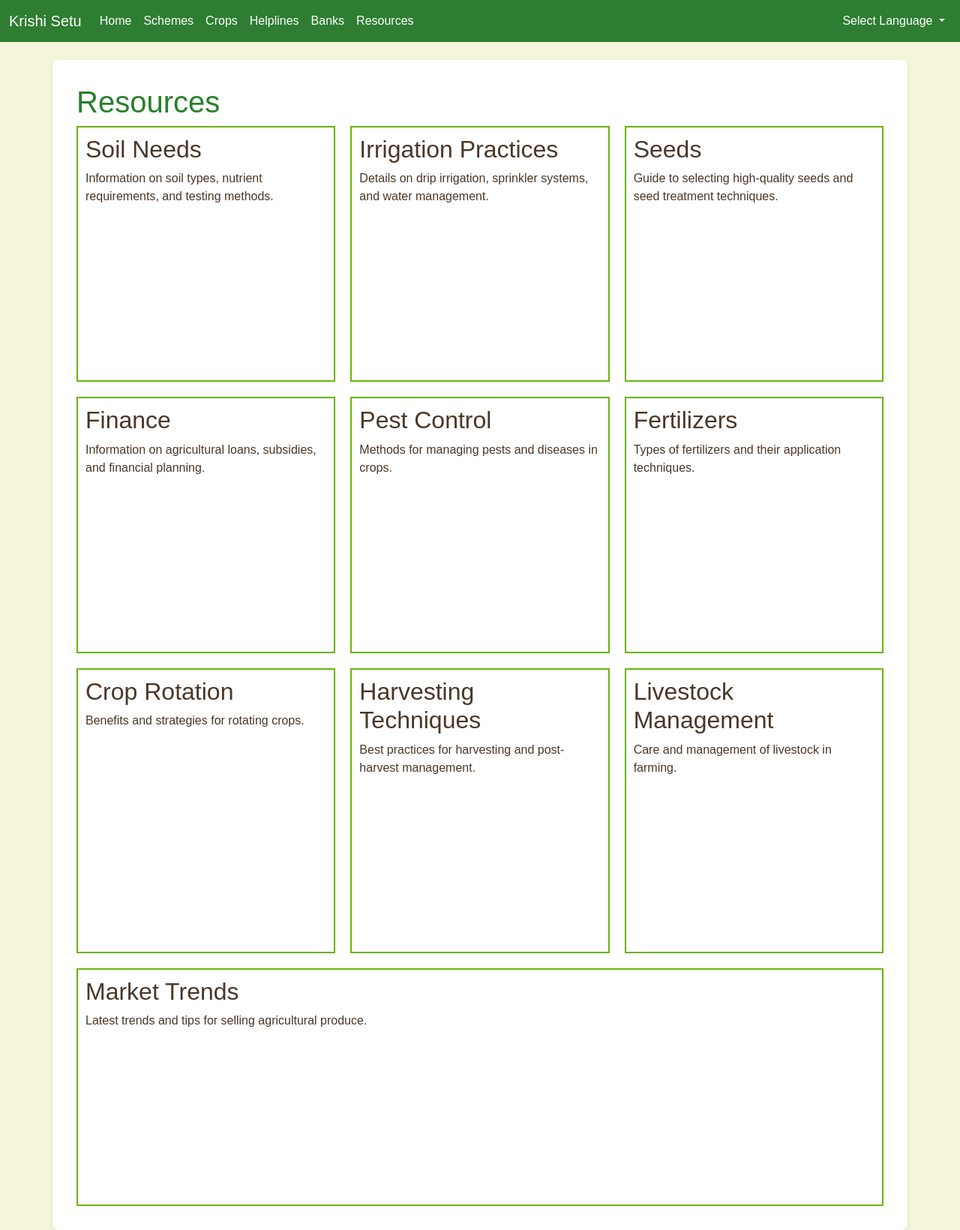
After one commit to ApekshaDatt/KrishiSetu, a Flask app: page /resources in a window 1280 px wide. The commit adds this page. Shown: the whole page at 75% size. Run offline with Flask 3, Linux system fonts and the light colour scheme.

Commit message:
Resources

```diff
--- a/app.py
+++ b/app.py
@@ -36,7 +36,12 @@ def load_translations(lang):
             'select_region',
             'crop_schemes_title',
             'download_document',
-            'select_language'
+            'select_language',
+            'num',
+            'desc',
+            'kcc',
+            'pmkisan',
+            'agri'
         ]
         for key in required_keys:
             if key not in translations:
@@ -54,6 +59,12 @@ def index():
     translations = load_translations(lang)
     return render_template('index.html', translations=translations, lang=lang)
 
+###
+@app.route('/resources')
+def resources():
+    lang = request.args.get('lang', 'en')
+    translations = load_translations(lang)
+    return render_template('resources.html', translations=translations, lang=lang)
 
 @app.route('/schemes')
 def schemes():
--- a/templates/base.html
+++ b/templates/base.html
@@ -31,6 +31,9 @@
                     <li class="nav-item">
                         <a class="nav-link" href="{{ url_for('banks', lang=lang) }}">{{ translations.nav_banks }}</a>
                     </li>
+                    <li class="nav-item">
+                        <a class="nav-link" href="{{ url_for('resources', lang=lang) }}">{{ translations.nav_resources }}</a>
+                    </li>
                 </ul>
                 <ul class="navbar-nav">
                     <li class="nav-item dropdown">
--- /dev/null
+++ b/templates/resources.html
@@ -0,0 +1,108 @@
+{% extends 'base.html' %}
+
+{% block content %}
+    <h1>{{ translations.resources_title | default('Resources') }}</h1>
+
+    <div class="resources-list">
+        <div class="resource-item">
+            <h2>{{ translations.soil_needs | default('Soil Needs') }}</h2>
+            <p>{{ translations.soil_needs_desc | default('Information on soil types, nutrient requirements, and testing methods.') }}</p>
+            <div class="video-container">
+                <iframe width="560" height="315" src="" frameborder="0" allowfullscreen></iframe>
+            </div>
+        </div>
+
+        <div class="resource-item">
+            <h2>{{ translations.irrigation_practices | default('Irrigation Practices') }}</h2>
+            <p>{{ translations.irrigation_practices_desc | default('Details on drip irrigation, sprinkler systems, and water management.') }}</p>
+            <div class="video-container">
+                <iframe width="560" height="315" src="" frameborder="0" allowfullscreen></iframe>
+            </div>
+        </div>
+
+        <div class="resource-item">
+            <h2>{{ translations.seeds | default('Seeds') }}</h2>
+            <p>{{ translations.seeds_desc | default('Guide to selecting high-quality seeds and seed treatment techniques.') }}</p>
+            <div class="video-container">
+                <iframe width="560" height="315" src="" frameborder="0" allowfullscreen></iframe>
+            </div>
+        </div>
+
+        <div class="resource-item">
+            <h2>{{ translations.finance | default('Finance') }}</h2>
+            <p>{{ translations.finance_desc | default('Information on agricultural loans, subsidies, and financial planning.') }}</p>
+            <div class="video-container">
+                <iframe width="560" height="315" src="" frameborder="0" allowfullscreen></iframe>
+            </div>
+        </div>
+
+        <div class="resource-item">
+            <h2>{{ translations.pest_control | default('Pest Control') }}</h2>
+            <p>{{ translations.pest_control_desc | default('Methods for managing pests and diseases in crops.') }}</p>
+            <div class="video-container">
+                <iframe width="560" height="315" src="" frameborder="0" allowfullscreen></iframe>
+            </div>
+        </div>
+
+        <div class="resource-item">
+            <h2>{{ translations.fertilizers | default('Fertilizers') }}</h2>
+            <p>{{ translations.fertilizers_desc | default('Types of fertilizers and their application techniques.') }}</p>
+            <div class="video-container">
+                <iframe width="560" height="315" src="" frameborder="0" allowfullscreen></iframe>
+            </div>
+        </div>
+
+        <div class="resource-item">
+            <h2>{{ translations.crop_rotation | default('Crop Rotation') }}</h2>
+            <p>{{ translations.crop_rotation_desc | default('Benefits and strategies for rotating crops.') }}</p>
+            <div class="video-container">
+                <iframe width="560" height="315" src="" frameborder="0" allowfullscreen></iframe>
+            </div>
+        </div>
+
+        <div class="resource-item">
+            <h2>{{ translations.harvesting_techniques | default('Harvesting Techniques') }}</h2>
+            <p>{{ translations.harvesting_techniques_desc | default('Best practices for harvesting and post-harvest management.') }}</p>
+            <div class="video-container">
+                <iframe width="560" height="315" src="" frameborder="0" allowfullscreen></iframe>
+            </div>
+        </div>
+
+        <div class="resource-item">
+            <h2>{{ translations.livestock_management | default('Livestock Management') }}</h2>
+            <p>{{ translations.livestock_management_desc | default('Care and management of livestock in farming.') }}</p>
+            <div class="video-container">
+                <iframe width="1000" height="500" src="" frameborder="0" allowfullscreen></iframe>
+            </div>
+        </div>
+
+        <div class="resource-item">
+            <h2>{{ translations.market_trends | default('Market Trends') }}</h2>
+            <p>{{ translations.market_trends_desc | default('Latest trends and tips for selling agricultural produce.') }}</p>
+            <div class="video-container">
+                <iframe width="1000" height="500" src="" frameborder="0" allowfullscreen></iframe>
+            </div>
+        </div>
+    </div>
+
+    <style>
+        .resources-list {
+            display: flex;
+            flex-wrap: wrap;
+            gap: 20px;
+        }
+        .resource-item {
+            flex: 1 1 calc(33.33% - 20px);
+            border: 2px solid #6cb20a;
+            padding: 10px;
+            box-sizing: border-box;
+        }
+        .video-container {
+            margin-top: 10px;
+        }
+        iframe {
+            width: 100%;
+            height: 200px; /* Reduced height for better layout */
+        }
+    </style>
+{% endblock %}
--- a/translations/en.json
+++ b/translations/en.json
@@ -35,6 +35,13 @@
     "select_language":"Select Language",
     "select_regions":"Please select a region to view crops.",
     "official_website": "Official Website",
+    "num":"Number",
+    "desc":"Description",
+    "kcc":"Kisan Call Centre",
+    "pmkisan":"PM-KISAN Helpline",
+    "agri":"Agriculture Ministry Helpline",
+
+
     "Ragi (Finger Millet)":"Ragi (Finger Millet)",
     "Groundnut":"Groundnut",
     "Maize":"Maize",
@@ -47,5 +54,34 @@
     "Cardamom":"Cardamom",
     "Cotton":"Cotton",
     "Red Gram (Tur)" :"Red Gram (Tur)",
-    "Jowar (Sorghum)":"Jowar (Sorghum)"
+    "Jowar (Sorghum)":"Jowar (Sorghum)",
+
+
+
+    "resources_title": "Resources",
+    "soil_needs": "Soil Needs",
+    "soil_needs_desc": "Information on soil types, nutrient requirements, and testing methods.",
+    "irrigation_practices": "Irrigation Practices",
+    "irrigation_practices_desc": "Details on drip irrigation, sprinkler systems, and water management.",
+    "seeds": "Seeds",
+    "seeds_desc": "Guide to selecting high-quality seeds and seed treatment techniques.",
+    "finance": "Finance",
+    "finance_desc": "Information on agricultural loans, subsidies, and financial planning.",
+    "pest_control": "Pest Control",
+    "pest_control_desc": "Methods for managing pests and diseases in crops.",
+    "fertilizers": "Fertilizers",
+    "fertilizers_desc": "Types of fertilizers and their application techniques.",
+    "crop_rotation": "Crop Rotation",
+    "crop_rotation_desc": "Benefits and strategies for rotating crops.",
+    "harvesting_techniques": "Harvesting Techniques",
+    "harvesting_techniques_desc": "Best practices for harvesting and post-harvest management.",
+    "livestock_management": "Livestock Management",
+    "livestock_management_desc": "Care and management of livestock in farming.",
+    "market_trends": "Market Trends",
+    "market_trends_desc": "Latest trends and tips for selling agricultural produce.",
+    "enter_youtube_url": "Enter YouTube URL",
+    "update_video": "Update Video",
+    "nav_resources": "Resources"
+
+
 }
```
Also changed, not shown: templates/helplines.html (+9 -9 lines), translations/hi.json (+37 -1 lines), translations/kn.json (+37 -1 lines).
